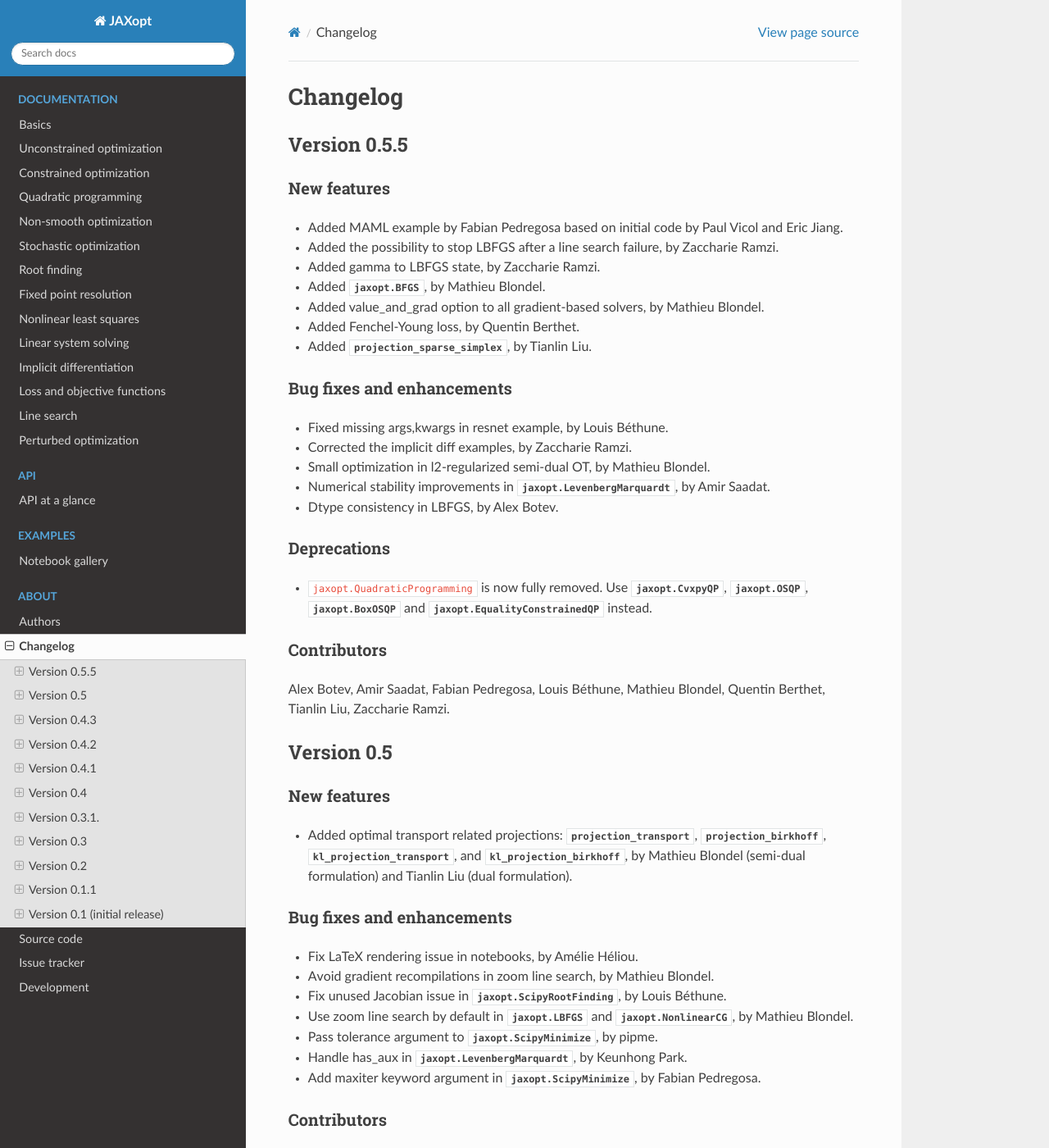
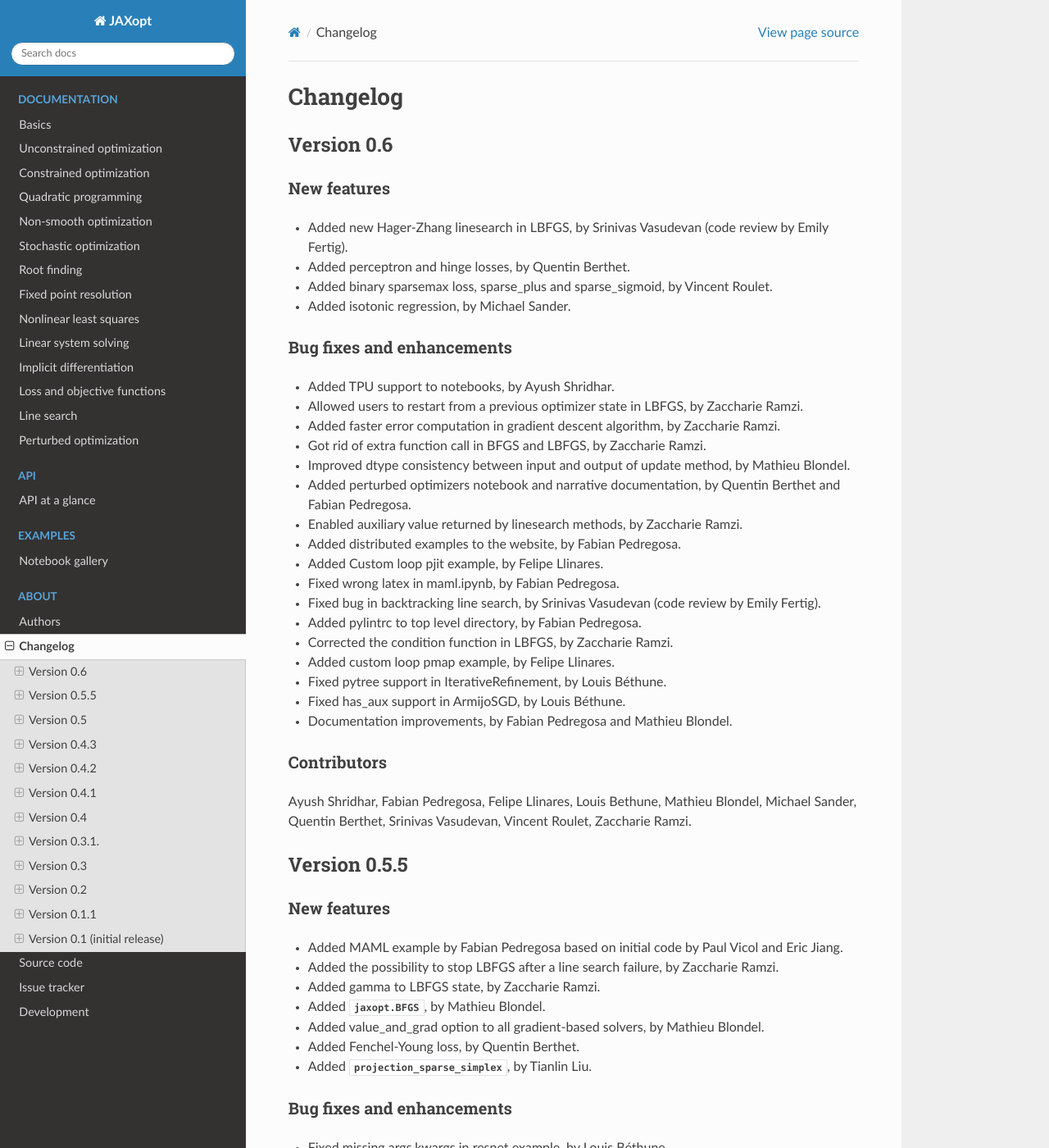
Before and after one commit to google/jaxopt, a Sphinx documentation site: the page built from docs/changelog.rst, in a window 1280 px wide and 1400 px high. Shown: the whole window at 82% size. Built offline with Sphinx 7.4.7 and the Read the Docs theme 2.0.0, drawn with Linux system fonts in a browser that asks for light colours; pages that are not in the unit, such as notebooks, are missing from menus.

Commit message:
Release v0.6.

```diff
--- a/docs/api.rst
+++ b/docs/api.rst
@@ -135,7 +135,7 @@ Line search
   :toctree: _autosummary
 
     jaxopt.BacktrackingLineSearch
-
+    jaxopt.HagerZhangLineSearch
 
 
 Perturbed optimizers
--- a/docs/changelog.rst
+++ b/docs/changelog.rst
@@ -1,5 +1,43 @@
 Changelog
 =========
+
+Version 0.6
+-----------
+
+New features
+~~~~~~~~~~~~
+
+- Added new Hager-Zhang linesearch in LBFGS, by Srinivas Vasudevan (code review by Emily Fertig).
+- Added perceptron and hinge losses, by Quentin Berthet.
+- Added binary sparsemax loss, sparse_plus and sparse_sigmoid, by Vincent Roulet.
+- Added isotonic regression, by Michael Sander.
+
+Bug fixes and enhancements
+~~~~~~~~~~~~~~~~~~~~~~~~~~
+
+- Added TPU support to notebooks, by Ayush Shridhar.
+- Allowed users to restart from a previous optimizer state in LBFGS, by Zaccharie Ramzi.
+- Added faster error computation in gradient descent algorithm, by Zaccharie Ramzi.
+- Got rid of extra function call in BFGS and LBFGS, by Zaccharie Ramzi.
+- Improved dtype consistency between input and output of update method, by Mathieu Blondel.
+- Added perturbed optimizers notebook and narrative documentation, by Quentin Berthet and Fabian Pedregosa.
+- Enabled auxiliary value returned by linesearch methods, by Zaccharie Ramzi.
+- Added distributed examples to the website, by Fabian Pedregosa.
+- Added Custom loop pjit example, by Felipe Llinares.
+- Fixed wrong latex in maml.ipynb, by Fabian Pedregosa.
+- Fixed bug in backtracking line search, by Srinivas Vasudevan (code review by Emily Fertig).
+- Added pylintrc to top level directory, by Fabian Pedregosa.
+- Corrected the condition function in LBFGS, by Zaccharie Ramzi.
+- Added custom loop pmap example, by Felipe Llinares.
+- Fixed pytree support in IterativeRefinement, by Louis Béthune.
+- Fixed has_aux support in ArmijoSGD, by Louis Béthune.
+- Documentation improvements, by Fabian Pedregosa and Mathieu Blondel.
+
+Contributors
+~~~~~~~~~~~~
+
+Ayush Shridhar, Fabian Pedregosa, Felipe Llinares, Louis Bethune,
+Mathieu Blondel, Michael Sander, Quentin Berthet, Srinivas Vasudevan, Vincent Roulet, Zaccharie Ramzi.
 
 Version 0.5.5
 -------------
--- a/docs/line_search.rst
+++ b/docs/line_search.rst
@@ -51,6 +51,7 @@ Algorithms
   :toctree: _autosummary
 
     jaxopt.BacktrackingLineSearch
+    jaxopt.HagerZhangLineSearch
 
 The :class:`BacktrackingLineSearch <jaxopt.BacktrackingLineSearch>` algorithm
 iteratively reduces the step size by some decrease factor until the conditions
--- a/jaxopt/version.py
+++ b/jaxopt/version.py
@@ -14,4 +14,4 @@
 
 """JAXopt version."""
 
-__version__ = "0.5.5"
+__version__ = "0.6"
```
Also changed, not shown: docs/objective_and_loss.rst (+8 -2 lines), 1 other file.
